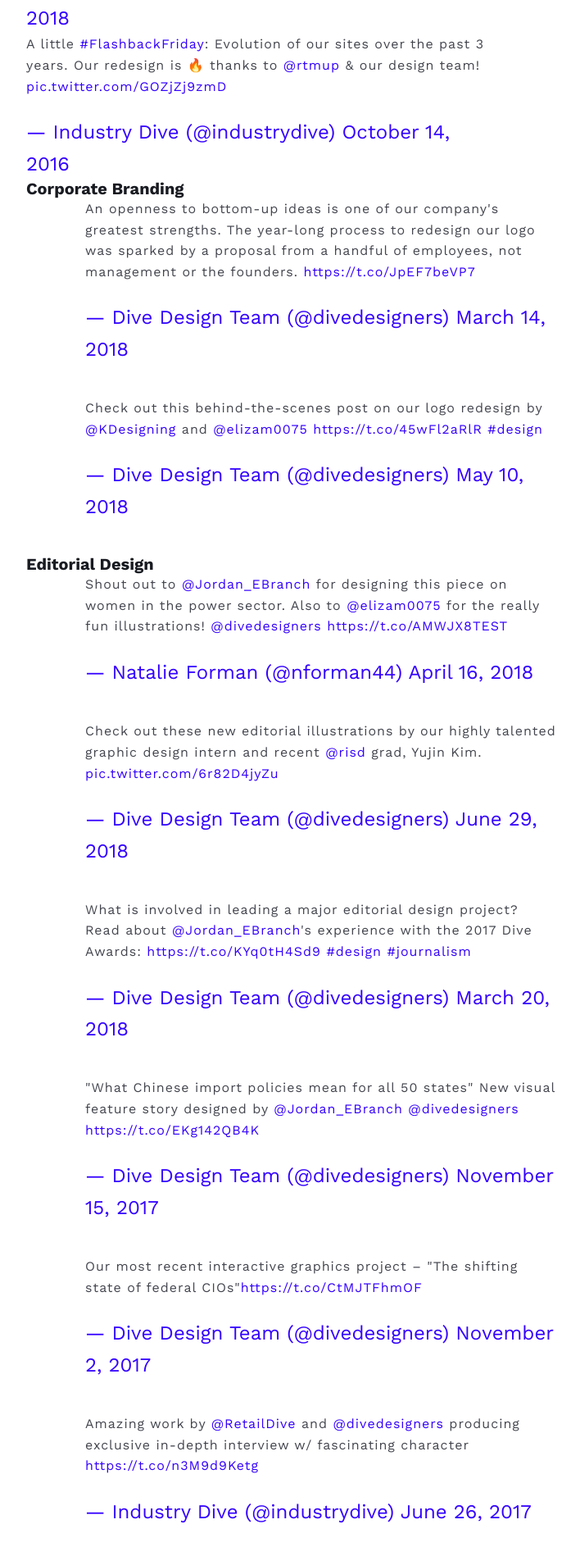
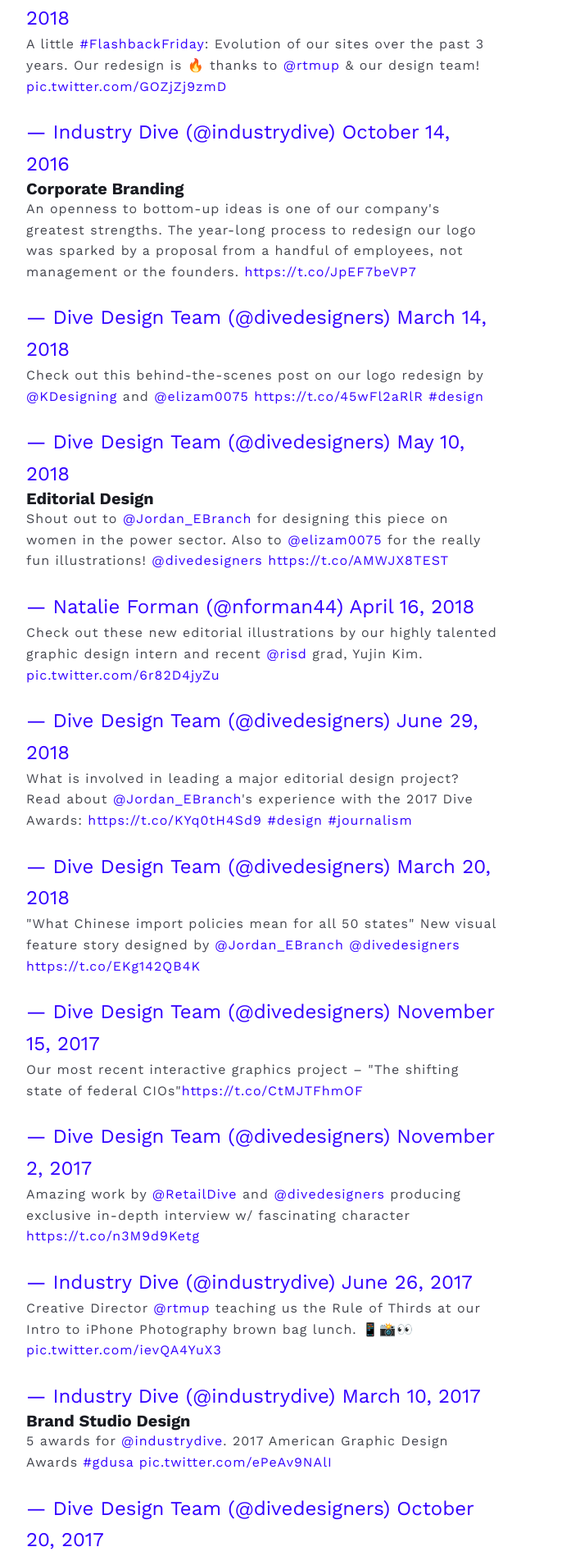
Before and after one commit to mcknightlabs/rtmup, a Jekyll site: the page built from portfolio.html, in a window 1280 px wide. Shown: the part 974-2872 px from the top of the page at 82% size, without its empty margins (248-956 px from the left). Built offline with Jekyll 4.4.1, drawn with Linux system fonts in a browser that asks for light colours; comment, search, counter and statistics services are not loaded.

Commit message:
updates portfolio page

```diff
--- a/portfolio.html
+++ b/portfolio.html
@@ -34,7 +34,7 @@
 	</div>
 
 	<h2>Corporate Branding</h2>
-	<div class="medium-frame">
+	<div class="medium-frame tweet-feed">
 		<figure>
 			<blockquote class="twitter-tweet" data-lang="en"><p lang="en" dir="ltr">An openness to bottom-up ideas is one of our company&#39;s greatest strengths. The year-long process to redesign our logo was sparked by a proposal from a handful of employees, not management or the founders. <a href="https://t.co/JpEF7beVP7">https://t.co/JpEF7beVP7</a></p>&mdash; Dive Design Team (@divedesigners) <a href="https://twitter.com/divedesigners/status/973914961717194752?ref_src=twsrc%5Etfw">March 14, 2018</a></blockquote>
 		</figure>
@@ -44,7 +44,7 @@
 	</div>
 
 	<h2>Editorial Design</h2>
-	<div class="medium-frame">
+	<div class="medium-frame tweet-feed">
 		<figure>
 			<blockquote class="twitter-tweet" data-lang="en"><p lang="en" dir="ltr">Shout out to <a href="https://twitter.com/Jordan_EBranch?ref_src=twsrc%5Etfw">@Jordan_EBranch</a> for designing this piece on women in the power sector. Also to <a href="https://twitter.com/elizam0075?ref_src=twsrc%5Etfw">@elizam0075</a> for the really fun illustrations! <a href="https://twitter.com/divedesigners?ref_src=twsrc%5Etfw">@divedesigners</a> <a href="https://t.co/AMWJX8TEST">https://t.co/AMWJX8TEST</a></p>&mdash; Natalie Forman (@nforman44) <a href="https://twitter.com/nforman44/status/985959023290798081?ref_src=twsrc%5Etfw">April 16, 2018</a></blockquote>
 		</figure>
@@ -69,14 +69,14 @@
 	</div>
 
 	<h2>Brand Studio Design</h2>
-	<div class="medium-frame">
+	<div class="medium-frame tweet-feed">
 		<figure>
 			<blockquote class="twitter-tweet" data-lang="en"><p lang="en" dir="ltr">5 awards for <a href="https://twitter.com/industrydive?ref_src=twsrc%5Etfw">@industrydive</a>. 2017 American Graphic Design Awards <a href="https://twitter.com/hashtag/gdusa?src=hash&amp;ref_src=twsrc%5Etfw">#gdusa</a> <a href="https://t.co/ePeAv9NAlI">pic.twitter.com/ePeAv9NAlI</a></p>&mdash; Dive Design Team (@divedesigners) <a href="https://twitter.com/divedesigners/status/921487568860073984?ref_src=twsrc%5Etfw">October 20, 2017</a></blockquote>
 		</figure>
 	</div>
 
 	<h2>Company Leadership</h2>
-	<div class="medium-frame">
+	<div class="medium-frame tweet-feed">
 		<figure>
 			<blockquote class="twitter-tweet" data-lang="en"><p lang="en" dir="ltr">Proud to be named #5 on <a href="https://twitter.com/washingtonpost?ref_src=twsrc%5Etfw">@washingtonpost</a>&#39;s <a href="https://twitter.com/hashtag/TopWorkplacesDC?src=hash&amp;ref_src=twsrc%5Etfw">#TopWorkplacesDC</a> 🏆and the youngest company across all categories! <a href="https://t.co/Itlc0ECe9D">https://t.co/Itlc0ECe9D</a> <a href="https://t.co/8JtCwbgevN">pic.twitter.com/8JtCwbgevN</a></p>&mdash; Industry Dive (@industrydive) <a href="https://twitter.com/industrydive/status/875730868513513472?ref_src=twsrc%5Etfw">June 16, 2017</a></blockquote>
 		</figure>
```
